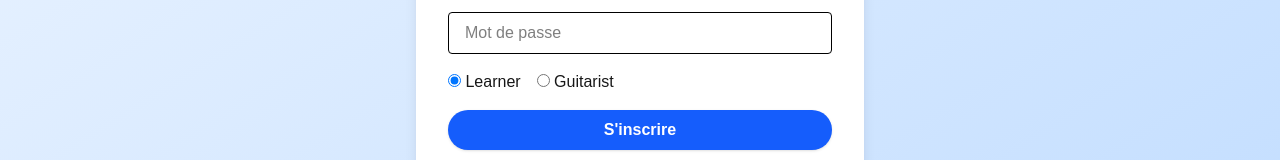
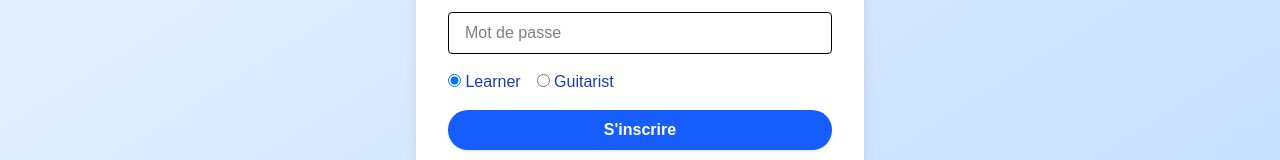
Before and after one commit to YanMusisiva/onesongoneweakguitarist, a Next.js app: page /signup in a window 1280 px wide. Shown: the part 383-543 px from the top of the page. Built offline with nearby package versions, Linux system fonts and the light colour scheme.

Commit message:
roles color

```diff
--- a/app/login/page.tsx
+++ b/app/login/page.tsx
@@ -68,7 +68,7 @@ export default function Login() {
             onChange={e => setPassword(e.target.value)}
           />
           <div className="flex space-x-4 items-center">
-            <label>
+            <label className='text-blue-800'>
               <input
               className='text-blue-600'
                 type="radio"
@@ -79,7 +79,7 @@ export default function Login() {
               />{' '}
               Learner
             </label>
-            <label>
+            <label className='text-blue-800'>
               <input
               className='text-blue-600'
                 type="radio"
--- a/app/signup/page.tsx
+++ b/app/signup/page.tsx
@@ -70,7 +70,7 @@ export default function Signup() {
             onChange={e => setPassword(e.target.value)}
           />
           <div className="flex space-x-4 items-center">
-            <label>
+            <label className='text-blue-800'>
               <input
                 className='text-blue-600'
                 type="radio"
@@ -81,9 +81,9 @@ export default function Signup() {
               />{' '}
               Learner
             </label>
-            <label>
+            <label className='text-blue-800'>
               <input
-              className='text-blue-600'
+
                 type="radio"
                 name="role"
                 value="guitarist"
```
